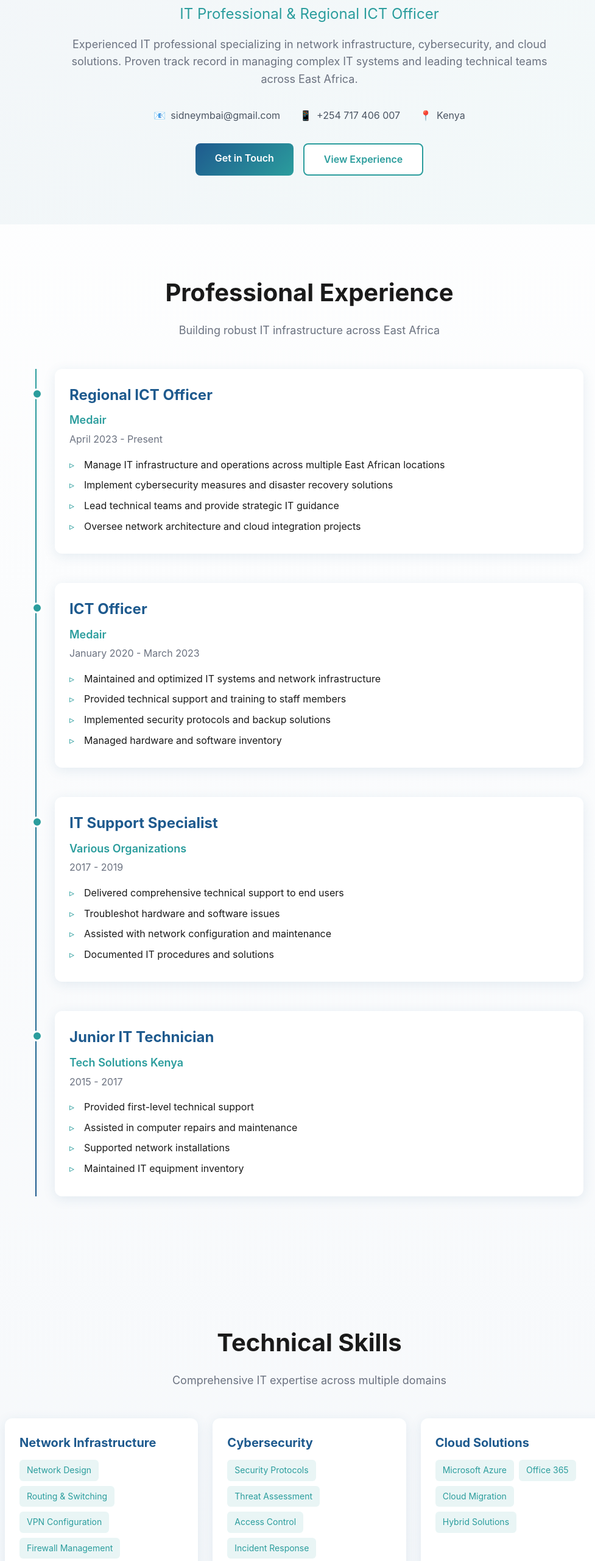
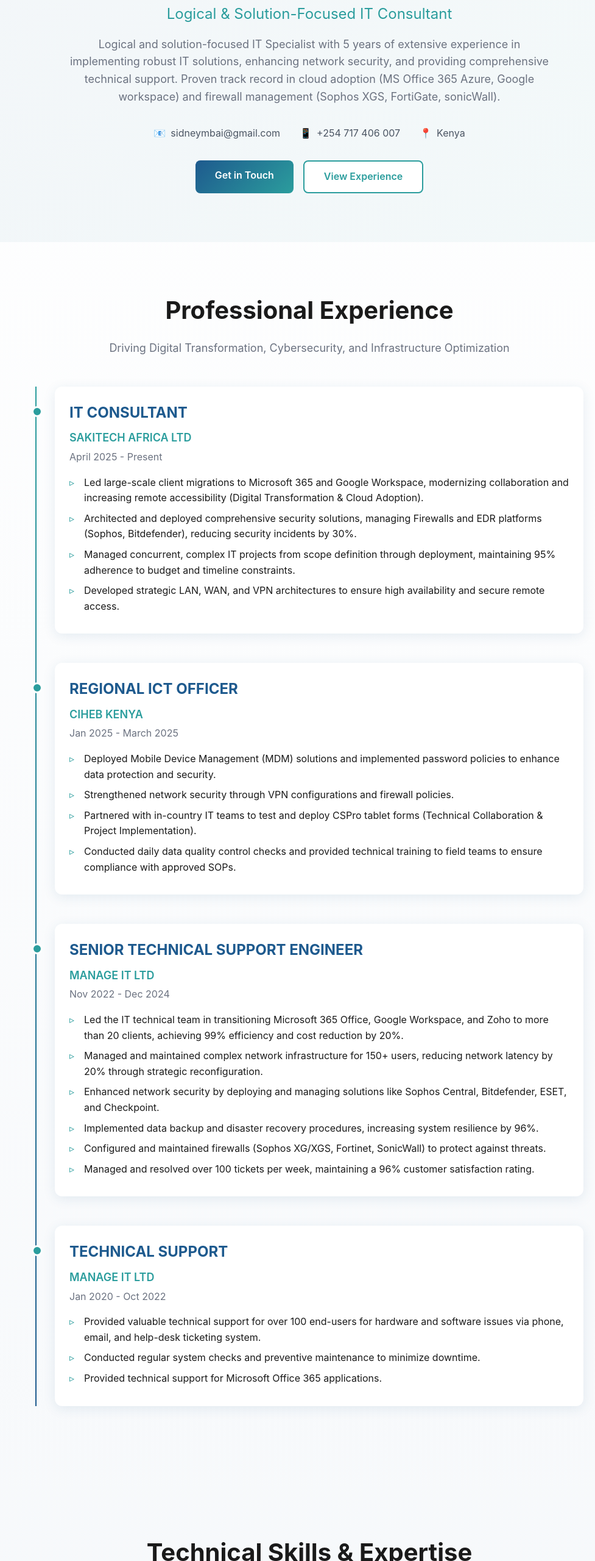
Before and after one commit to sidneymbai-droid/cv, a plain HTML site: page index.html in a window 1280 px wide. Shown: the part 240-2800 px from the top of the page at 61% size, without its empty margins (132-1109 px from the left). Drawn offline with Linux system fonts and the light colour scheme.

Commit message:
Update index.html

```diff
--- a/index.html
+++ b/index.html
@@ -3,9 +3,10 @@
 <head>
     <meta charset="UTF-8">
     <meta name="viewport" content="width=device-width, initial-scale=1.0">
-    <title>Sidney Matolo Humphrey - IT Professional & Regional ICT Officer</title>
-    <meta name="description" content="Experienced IT professional specializing in network infrastructure, cybersecurity, and cloud solutions across East Africa.">
+    <title>Sidney Matolo Humphrey - IT Consultant</title>
+    <meta name="description" content="Logical and solution-focused IT Specialist with 5 years of extensive experience in implementing robust IT solutions, enhancing network security, cloud adoption (M365, Azure, Google Workspace), and providing comprehensive technical support across East Africa.">
     <style>
+        /* [STYLES ARE UNCHANGED FROM ORIGINAL FOR CONSISTENCY] */
         * {
             margin: 0;
             padding: 0;
@@ -414,7 +415,6 @@
     </style>
 </head>
 <body>
-    <!-- Navigation -->
     <nav>
         <div class="nav-content">
             <div class="logo">SMH</div>
@@ -427,14 +427,12 @@
         </div>
     </nav>
 
-    <!-- Hero Section -->
     <section class="hero">
         <div class="container">
             <h1>Sidney Matolo Humphrey</h1>
-            <p class="subtitle">IT Professional & Regional ICT Officer</p>
+            <p class="subtitle">Logical & Solution-Focused IT Consultant</p>
             <p class="description">
-                Experienced IT professional specializing in network infrastructure, cybersecurity, and cloud solutions.
-                Proven track record in managing complex IT systems and leading technical teams across East Africa.
+                Logical and solution-focused IT Specialist with 5 years of extensive experience in implementing robust IT solutions, enhancing network security, and providing comprehensive technical support. Proven track record in cloud adoption (MS Office 365 Azure, Google workspace) and firewall management (Sophos XGS, FortiGate, sonicWall).
             </p>
 
             <div class="contact-info">
@@ -456,155 +454,133 @@
         </div>
     </section>
 
-    <!-- Experience Section -->
     <section id="experience">
         <div class="container">
             <h2>Professional Experience</h2>
-            <p class="section-subtitle">Building robust IT infrastructure across East Africa</p>
+            <p class="section-subtitle">Driving Digital Transformation, Cybersecurity, and Infrastructure Optimization</p>
 
             <div class="timeline">
                 <div class="timeline-item">
-                    <h3>Regional ICT Officer</h3>
-                    <div class="company">Medair</div>
-                    <div class="period">April 2023 - Present</div>
+                    <h3>IT CONSULTANT</h3>
+                    <div class="company">SAKITECH AFRICA LTD</div>
+                    <div class="period">April 2025 - Present</div>
                     <ul>
-                        <li>Manage IT infrastructure and operations across multiple East African locations</li>
-                        <li>Implement cybersecurity measures and disaster recovery solutions</li>
-                        <li>Lead technical teams and provide strategic IT guidance</li>
-                        <li>Oversee network architecture and cloud integration projects</li>
+                        <li>Led large-scale client migrations to Microsoft 365 and Google Workspace, modernizing collaboration and increasing remote accessibility (Digital Transformation & Cloud Adoption).</li>
+                        <li>Architected and deployed comprehensive security solutions, managing Firewalls and EDR platforms (Sophos, Bitdefender), reducing security incidents by 30%.</li>
+                        <li>Managed concurrent, complex IT projects from scope definition through deployment, maintaining 95% adherence to budget and timeline constraints.</li>
+                        <li>Developed strategic LAN, WAN, and VPN architectures to ensure high availability and secure remote access.</li>
                     </ul>
                 </div>
 
                 <div class="timeline-item">
-                    <h3>ICT Officer</h3>
-                    <div class="company">Medair</div>
-                    <div class="period">January 2020 - March 2023</div>
+                    <h3>REGIONAL ICT OFFICER</h3>
+                    <div class="company">CIHEB KENYA</div>
+                    <div class="period">Jan 2025 - March 2025</div>
                     <ul>
-                        <li>Maintained and optimized IT systems and network infrastructure</li>
-                        <li>Provided technical support and training to staff members</li>
-                        <li>Implemented security protocols and backup solutions</li>
-                        <li>Managed hardware and software inventory</li>
+                        <li>Deployed Mobile Device Management (MDM) solutions and implemented password policies to enhance data protection and security.</li>
+                        <li>Strengthened network security through VPN configurations and firewall policies.</li>
+                        <li>Partnered with in-country IT teams to test and deploy CSPro tablet forms (Technical Collaboration & Project Implementation).</li>
+                        <li>Conducted daily data quality control checks and provided technical training to field teams to ensure compliance with approved SOPs.</li>
                     </ul>
                 </div>
 
                 <div class="timeline-item">
-                    <h3>IT Support Specialist</h3>
-                    <div class="company">Various Organizations</div>
-                    <div class="period">2017 - 2019</div>
+                    <h3>SENIOR TECHNICAL SUPPORT ENGINEER</h3>
+                    <div class="company">MANAGE IT LTD</div>
+                    <div class="period">Nov 2022 - Dec 2024</div>
                     <ul>
-                        <li>Delivered comprehensive technical support to end users</li>
-                        <li>Troubleshot hardware and software issues</li>
-                        <li>Assisted with network configuration and maintenance</li>
-                        <li>Documented IT procedures and solutions</li>
+                        <li>Led the IT technical team in transitioning Microsoft 365 Office, Google Workspace, and Zoho to more than 20 clients, achieving 99% efficiency and cost reduction by 20%.</li>
+                        <li>Managed and maintained complex network infrastructure for 150+ users, reducing network latency by 20% through strategic reconfiguration.</li>
+                        <li>Enhanced network security by deploying and managing solutions like Sophos Central, Bitdefender, ESET, and Checkpoint.</li>
+                        <li>Implemented data backup and disaster recovery procedures, increasing system resilience by 96%.</li>
+                        <li>Configured and maintained firewalls (Sophos XG/XGS, Fortinet, SonicWall) to protect against threats.</li>
+                        <li>Managed and resolved over 100 tickets per week, maintaining a 96% customer satisfaction rating.</li>
                     </ul>
                 </div>
 
                 <div class="timeline-item">
-                    <h3>Junior IT Technician</h3>
-                    <div class="company">Tech Solutions Kenya</div>
-                    <div class="period">2015 - 2017</div>
+                    <h3>TECHNICAL SUPPORT</h3>
+                    <div class="company">MANAGE IT LTD</div>
+                    <div class="period">Jan 2020 - Oct 2022</div>
                     <ul>
-                        <li>Provided first-level technical support</li>
-                        <li>Assisted in computer repairs and maintenance</li>
-                        <li>Supported network installations</li>
-                        <li>Maintained IT equipment inventory</li>
+                        <li>Provided valuable technical support for over 100 end-users for hardware and software issues via phone, email, and help-desk ticketing system.</li>
+                        <li>Conducted regular system checks and preventive maintenance to minimize downtime.</li>
+                        <li>Provided technical support for Microsoft Office 365 applications.</li>
                     </ul>
                 </div>
             </div>
         </div>
     </section>
 
-    <!-- Skills Section -->
     <section id="skills">
         <div class="container">
-            <h2>Technical Skills</h2>
-            <p class="section-subtitle">Comprehensive IT expertise across multiple domains</p>
+            <h2>Technical Skills & Expertise</h2>
+            <p class="section-subtitle">Comprehensive IT expertise across multiple domains (ARK OF EXPERTISE)</p>
 
             <div class="skills-grid">
                 <div class="skill-card">
-                    <h3>Network Infrastructure</h3>
+                    <h3>Network Infrastructure & Security</h3>
                     <div class="skill-tags">
-                        <span class="skill-tag">Network Design</span>
-                        <span class="skill-tag">Routing & Switching</span>
-                        <span class="skill-tag">VPN Configuration</span>
-                        <span class="skill-tag">Firewall Management</span>
+                        <span class="skill-tag">Network Monitoring & Maintenance</span>
+                        <span class="skill-tag">TCP/IP, DNS, VPN, SSH, VLANs</span>
+                        <span class="skill-tag">Network Diagnosis & Troubleshooting</span>
+                        <span class="skill-tag">IT Security and Compliance</span>
                     </div>
                 </div>
 
                 <div class="skill-card">
-                    <h3>Cybersecurity</h3>
+                    <h3>Firewall & Endpoint Management</h3>
                     <div class="skill-tags">
-                        <span class="skill-tag">Security Protocols</span>
-                        <span class="skill-tag">Threat Assessment</span>
-                        <span class="skill-tag">Access Control</span>
-                        <span class="skill-tag">Incident Response</span>
+                        <span class="skill-tag">Firewall Management</span>
+                        <span class="skill-tag">Sophos XGS, FortiGate, SonicWall</span>
+                        <span class="skill-tag">Bitdefender EDR</span>
+                        <span class="skill-tag">Sophos Central</span>
                     </div>
                 </div>
 
                 <div class="skill-card">
-                    <h3>Cloud Solutions</h3>
+                    <h3>Cloud Solutions & Collaboration</h3>
                     <div class="skill-tags">
-                        <span class="skill-tag">Microsoft Azure</span>
-                        <span class="skill-tag">Office 365</span>
+                        <span class="skill-tag">MS Office 365 Azure</span>
+                        <span class="skill-tag">Google Workspace</span>
+                        <span class="skill-tag">Zoho</span>
                         <span class="skill-tag">Cloud Migration</span>
-                        <span class="skill-tag">Hybrid Solutions</span>
                     </div>
                 </div>
 
                 <div class="skill-card">
-                    <h3>Systems Administration</h3>
+                    <h3>Systems & Database Administration</h3>
                     <div class="skill-tags">
-                        <span class="skill-tag">Windows Server</span>
-                        <span class="skill-tag">Active Directory</span>
-                        <span class="skill-tag">Linux Administration</span>
-                        <span class="skill-tag">Virtualization</span>
+                        <span class="skill-tag">Hardware and Software Support</span>
+                        <span class="skill-tag">Diagnosis and troubleshooting of IT issues</span>
+                        <span class="skill-tag">Database Administration</span>
+                        <span class="skill-tag">MySQL Server</span>
                     </div>
                 </div>
 
                 <div class="skill-card">
-                    <h3>Database Management</h3>
+                    <h3>Project & Technical Leadership</h3>
                     <div class="skill-tags">
-                        <span class="skill-tag">SQL Server</span>
-                        <span class="skill-tag">MySQL</span>
-                        <span class="skill-tag">Database Design</span>
-                        <span class="skill-tag">Backup Solutions</span>
+                        <span class="skill-tag">Technical Project Management</span>
+                        <span class="skill-tag">Stakeholder Engagement</span>
+                        <span class="skill-tag">Strategic Problem-Solving</span>
+                        <span class="skill-tag">Data Backup & Disaster Recovery</span>
                     </div>
                 </div>
 
                 <div class="skill-card">
-                    <h3>Technical Support</h3>
+                    <h3>Web Development</h3>
                     <div class="skill-tags">
-                        <span class="skill-tag">Troubleshooting</span>
-                        <span class="skill-tag">User Training</span>
-                        <span class="skill-tag">Documentation</span>
-                        <span class="skill-tag">Remote Support</span>
-                    </div>
-                </div>
-
-                <div class="skill-card">
-                    <h3>Project Management</h3>
-                    <div class="skill-tags">
-                        <span class="skill-tag">IT Strategy</span>
-                        <span class="skill-tag">Team Leadership</span>
-                        <span class="skill-tag">Budget Planning</span>
-                        <span class="skill-tag">Vendor Management</span>
-                    </div>
-                </div>
-
-                <div class="skill-card">
-                    <h3>Tools & Technologies</h3>
-                    <div class="skill-tags">
-                        <span class="skill-tag">PowerShell</span>
-                        <span class="skill-tag">Monitoring Tools</span>
-                        <span class="skill-tag">Backup Solutions</span>
-                        <span class="skill-tag">Ticketing Systems</span>
+                        <span class="skill-tag">HTML</span>
+                        <span class="skill-tag">CSS</span>
+                        <span class="skill-tag">PHP</span>
+                        <span class="skill-tag">CSPro Forms</span>
                     </div>
                 </div>
             </div>
         </div>
     </section>
 
-    <!-- Education Section -->
     <section id="education">
         <div class="container">
             <h2>Education & Certifications</h2>
@@ -613,25 +589,26 @@
             <div class="education-grid">
                 <div class="education-card">
                     <h3>Bachelor of Science in Information Technology</h3>
-                    <div class="institution">University of Nairobi</div>
-                    <div class="period">2011 - 2015</div>
-                    <p>Comprehensive study of computer systems, networking, and software development with focus on enterprise IT solutions.</p>
+                    <div class="institution">Jomo Kenyatta University of Agriculture and Technology (JKUAT)</div>
+                    <div class="period">2013 - 2017 (Estimated)</div>
+                    <p>Focused on comprehensive study of computer systems, networking, and enterprise IT solutions.</p>
                 </div>
 
                 <div class="education-card">
-                    <h3>Professional Certifications</h3>
+                    <h3>Professional Certifications & Courses</h3>
                     <ul class="cert-list">
-                        <li>Microsoft Certified: Azure Administrator</li>
-                        <li>CompTIA Network+</li>
-                        <li>Cisco CCNA</li>
-                        <li>ITIL Foundation</li>
+                        <li>Certified Database Administration (MySQL Server)</li>
+                        <li>Bitdefender Certified Technical Specialist</li>
+                        <li>Sophos Certified Engineer</li>
+                        <li>FotiGate Certified</li>
+                        <li>Network Support and Security</li>
+                        <li>KCSE (Kenya Certificate of Secondary Education) - Utithi Secondary School (2008-2012)</li>
                     </ul>
                 </div>
             </div>
         </div>
     </section>
 
-    <!-- Contact Section -->
     <section id="contact" class="contact-section">
         <div class="container">
             <h2>Get In Touch</h2>
@@ -663,11 +640,11 @@
                         </div>
                     </div>
 
-                    <a href="https://linkedin.com" target="_blank" rel="noopener noreferrer" class="contact-link">
+                    <a href="https://www.linkedin.com/in/sidney-matolo-062073348/" target="_blank" rel="noopener noreferrer" class="contact-link">
                         <div class="contact-icon">💼</div>
                         <div class="contact-details">
                             <p>LinkedIn</p>
-                            <p>Connect on LinkedIn</p>
+                            <p>Sidney Matolo Humphrey</p>
                         </div>
                     </a>
                 </div>
@@ -675,7 +652,6 @@
         </div>
     </section>
 
-    <!-- Footer -->
     <footer>
         <div class="container">
             <p>© 2025 Sidney Matolo Humphrey. All rights reserved.</p>
```
